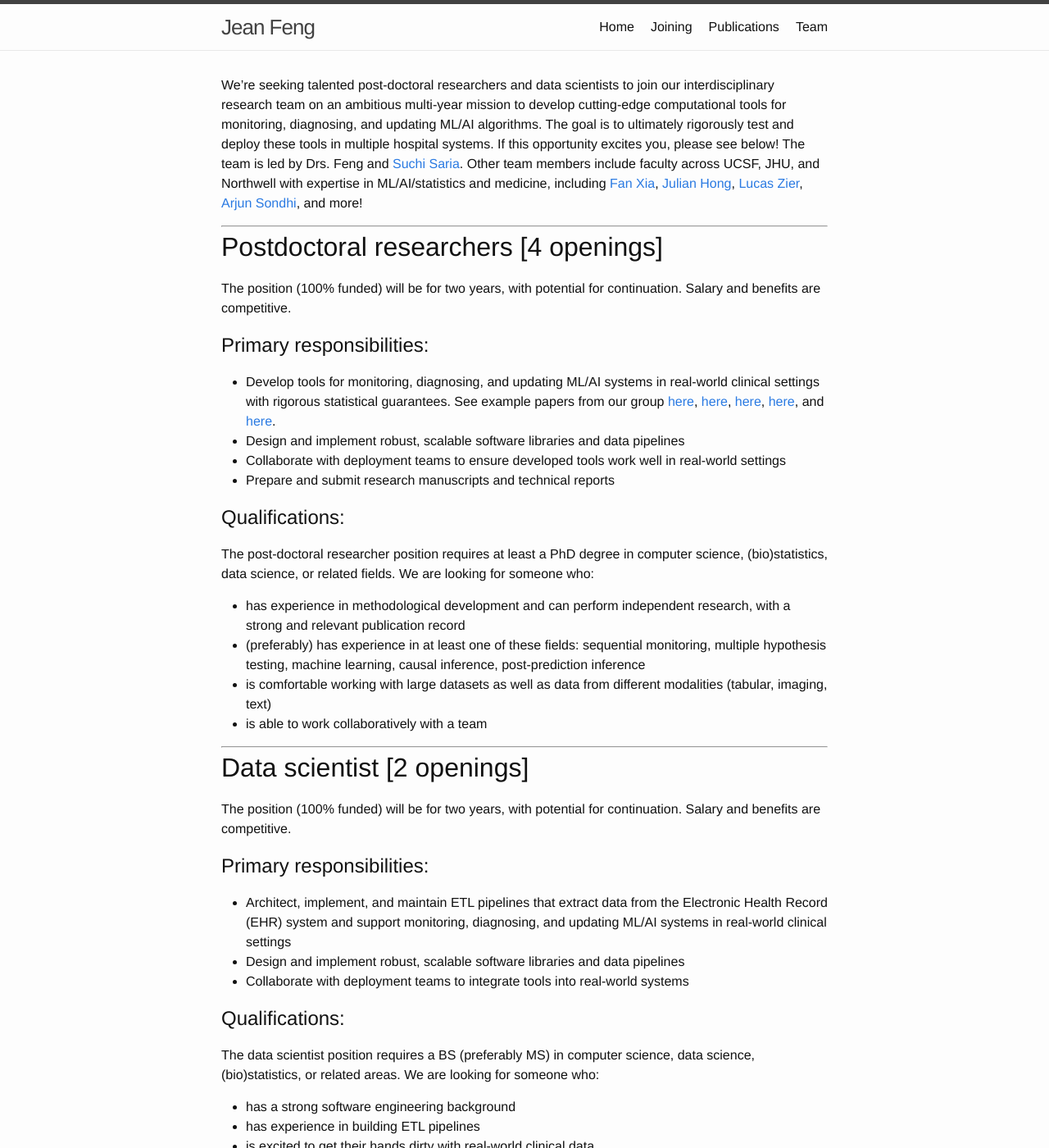
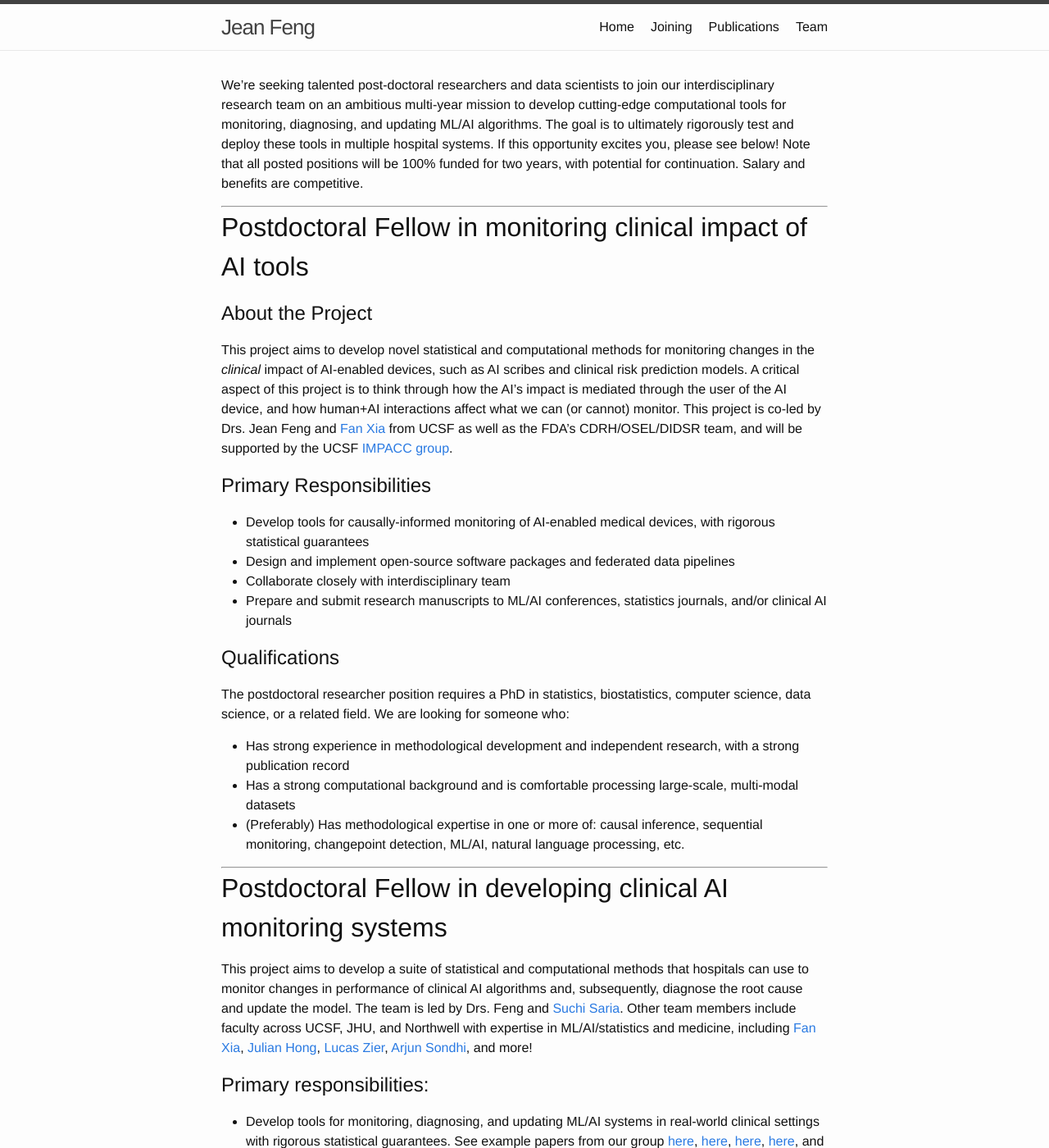
Before and after one commit to jjfeng/jjfeng.github.io, a Jekyll site: the page built from joining.md, in a window 1280 px wide and 1400 px high. Shown: the whole window at 82% size. Built offline with Jekyll 4.4.1, drawn with Linux system fonts in a browser that asks for light colours; some of the changed text lies outside the part shown.

Commit message:
update joining

```diff
--- a/joining.md
+++ b/joining.md
@@ -5,13 +5,33 @@ title: Joining
 
 We're seeking talented post-doctoral researchers and data scientists to join our interdisciplinary research team on an ambitious multi-year mission to develop cutting-edge computational tools for monitoring, diagnosing, and updating ML/AI algorithms. The goal is to ultimately rigorously test and deploy these tools in multiple hospital systems.
 If this opportunity excites you, please see below!
-The team is led by Drs. Feng and [Suchi Saria](https://suchisaria.jhu.edu/). Other team members include faculty across UCSF, JHU, and Northwell with expertise in ML/AI/statistics and medicine, including [Fan Xia](https://profiles.ucsf.edu/fan.xia), [Julian Hong](https://profiles.ucsf.edu/julian.hong), [Lucas Zier](https://profiles.ucsf.edu/lucas.zier), [Arjun Sondhi](https://asondhi.github.io/), and more!
+Note that all posted positions will be 100% funded for two years, with potential for continuation. Salary and benefits are competitive.
+
+-------
+# Postdoctoral Fellow in monitoring clinical impact of AI tools
+
+## About the Project
+
+This project aims to develop novel statistical and computational methods for monitoring changes in the *clinical* impact of AI-enabled devices, such as AI scribes and clinical risk prediction models. A critical aspect of this project is to think through how the AI’s impact is mediated through the user of the AI device, and how human+AI interactions affect what we can (or cannot) monitor. This project is co-led by Drs. Jean Feng and [Fan Xia](https://profiles.ucsf.edu/fan.xia) from UCSF as well as the FDA’s CDRH/OSEL/DIDSR team, and will be supported by the UCSF [IMPACC group](https://docit.ucsf.edu/news/first-continuous-ai-monitoring-platform-clinical-care).
+
+## Primary Responsibilities
+* Develop tools for causally-informed monitoring of AI-enabled medical devices, with rigorous statistical guarantees
+* Design and implement open-source software packages and federated data pipelines
+* Collaborate closely with interdisciplinary team
+* Prepare and submit research manuscripts to ML/AI conferences, statistics journals, and/or clinical AI journals
+
+## Qualifications
+The postdoctoral researcher position requires a PhD in statistics, biostatistics, computer science, data science, or a related field. We are looking for someone who:
+* Has strong experience in methodological development and independent research, with a strong publication record
+* Has a strong computational background and is comfortable processing large-scale, multi-modal datasets
+* (Preferably) Has methodological expertise in one or more of: causal inference, sequential monitoring, changepoint detection, ML/AI, natural language processing, etc.
+
 
 -------
 
-# Postdoctoral researchers [4 openings]
-The position (100% funded) will be for two years, with potential for continuation.
-Salary and benefits are competitive.
+# Postdoctoral Fellow in developing clinical AI monitoring systems
+This project aims to develop a suite of statistical and computational methods that hospitals can use to monitor changes in performance of clinical AI algorithms and, subsequently, diagnose the root cause and update the model.
+The team is led by Drs. Feng and [Suchi Saria](https://suchisaria.jhu.edu/). Other team members include faculty across UCSF, JHU, and Northwell with expertise in ML/AI/statistics and medicine, including [Fan Xia](https://profiles.ucsf.edu/fan.xia), [Julian Hong](https://profiles.ucsf.edu/julian.hong), [Lucas Zier](https://profiles.ucsf.edu/lucas.zier), [Arjun Sondhi](https://asondhi.github.io/), and more!
 
 ## Primary responsibilities:
 * Develop tools for monitoring, diagnosing, and updating ML/AI systems in real-world clinical settings with rigorous statistical guarantees. See example papers from our group [here](https://ai.nejm.org/stoken/default+domain/WHP5GAV5DNNC8FSNKFSD/full?redirectUri=doi/full/10.1056/AIra2400657), [here](https://proceedings.mlr.press/v236/feng24a.html), [here](https://www.nejm.org/doi/full/10.1056/NEJMc2104626), [here](https://proceedings.mlr.press/v130/subbaswamy21a.html), and [here](https://doi.org/10.1111/biom.13379).
@@ -25,25 +45,6 @@ We are looking for someone who:
 * has experience in methodological development and can perform independent research, with a strong and relevant publication record
 * (preferably) has experience in at least one of these fields: sequential monitoring, multiple hypothesis testing, machine learning, causal inference, post-prediction inference
 * is comfortable working with large datasets as well as data from different modalities (tabular, imaging, text)
-* is able to work collaboratively with a team
-
--------
-
-# Data scientist [2 openings]
-The position (100% funded) will be for two years, with potential for continuation.
-Salary and benefits are competitive.
-
-## Primary responsibilities:
-* Architect, implement, and maintain ETL pipelines that extract data from the Electronic Health Record (EHR) system and support monitoring, diagnosing, and updating ML/AI systems in real-world clinical settings
-* Design and implement robust, scalable software libraries and data pipelines
-* Collaborate with deployment teams to integrate tools into real-world systems
-
-## Qualifications:
-The data scientist position requires a BS (preferably MS) in computer science, data science, (bio)statistics, or related areas.
-We are looking for someone who:
-* has a strong software engineering background
-* has experience in building ETL pipelines
-* is excited to get their hands dirty with real-world clinical data
 * is able to work collaboratively with a team
 
 ---------
```
